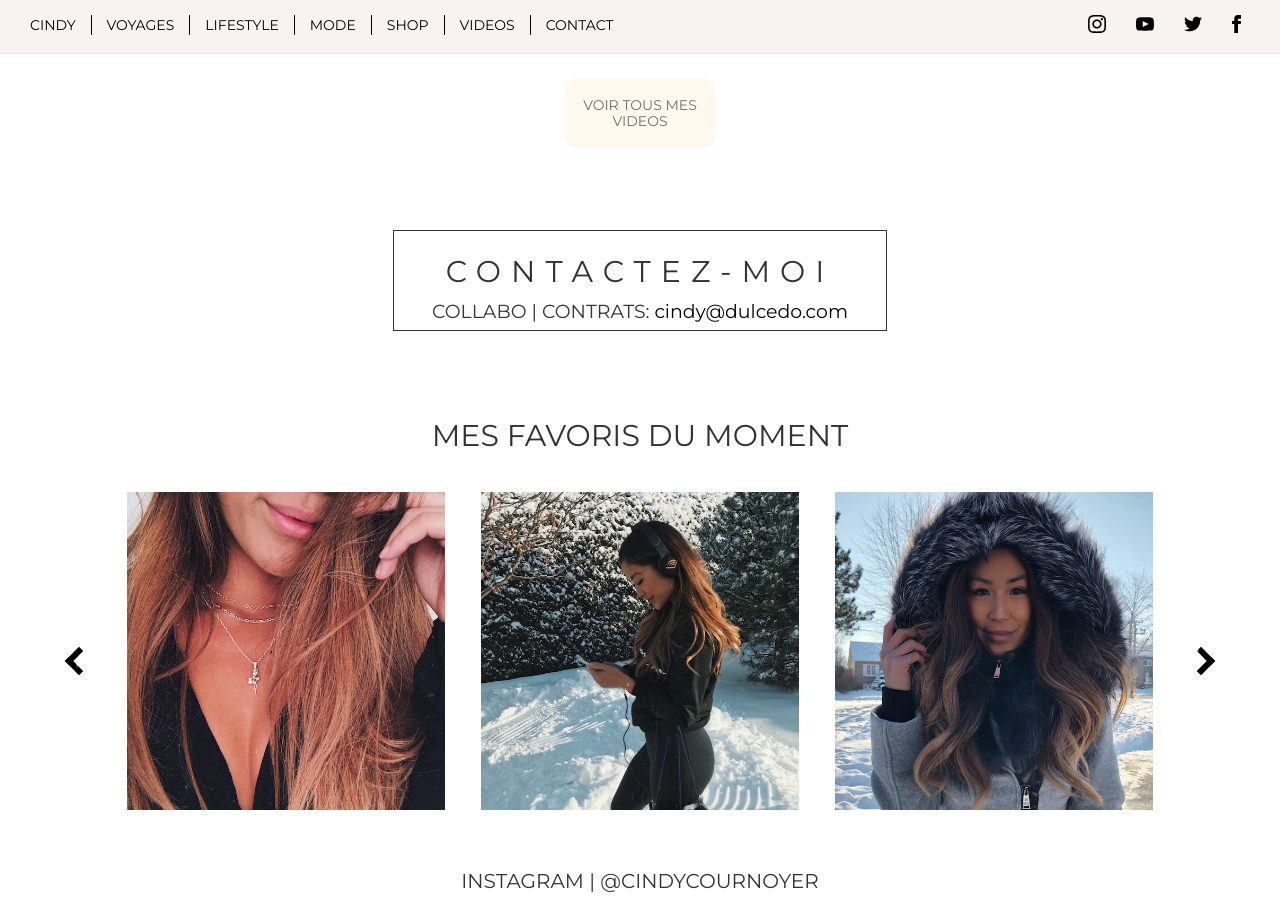
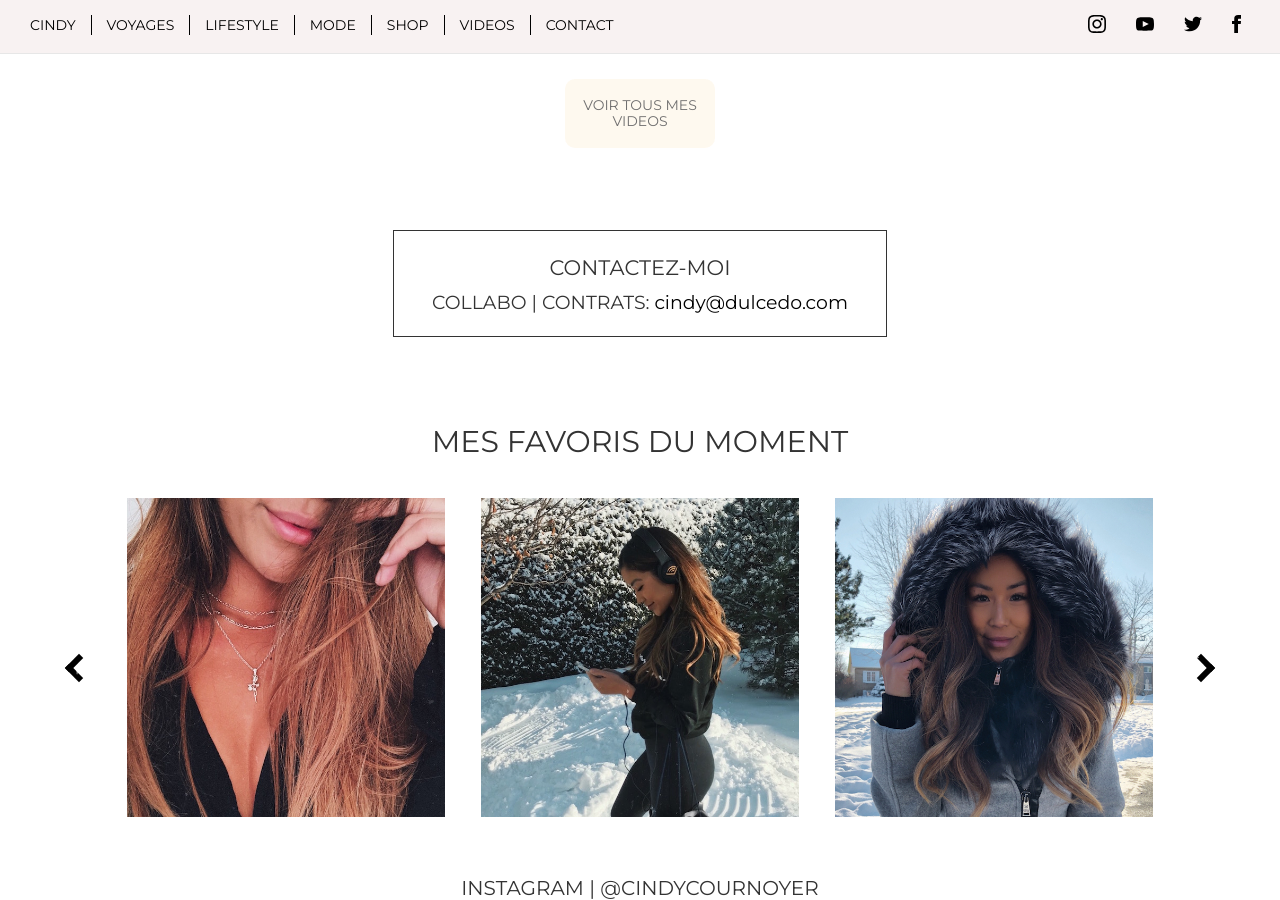
Before and after one commit to lpboucher/cindy-cournoyer, a Jekyll site: the page built from _pages/home.md, in a window 1280 px wide and 900 px high, scrolled down 3597 px. Built offline with Jekyll 4.4.1, drawn with Linux system fonts in a browser that asks for light colours; nearby versions of some CDN libraries; some web fonts are replaced; comment, search, counter and statistics services are not loaded.

Commit message:
decreased font size of contact section, also corrected margins to be symmetric

```diff
--- a/assets/css/3-sections/_contact.sass
+++ b/assets/css/3-sections/_contact.sass
@@ -20,7 +20,7 @@
 
             display: inline-block
             margin: 2em 0
-            padding: 0.3em 0
+            padding: 20px 0
             width: 100%
             border: solid
             border-width: 1px
@@ -29,7 +29,8 @@
                 margin: 0
 
             h2
-                letter-spacing: 10px
+                margin-top: 5px
+                font-size: 1.5em
 
             .email-lockup
                 a
```
